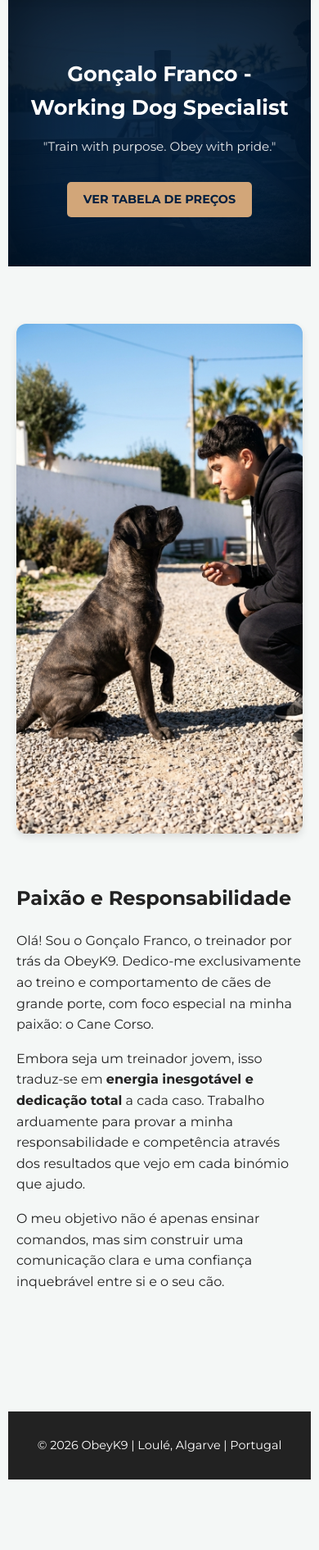
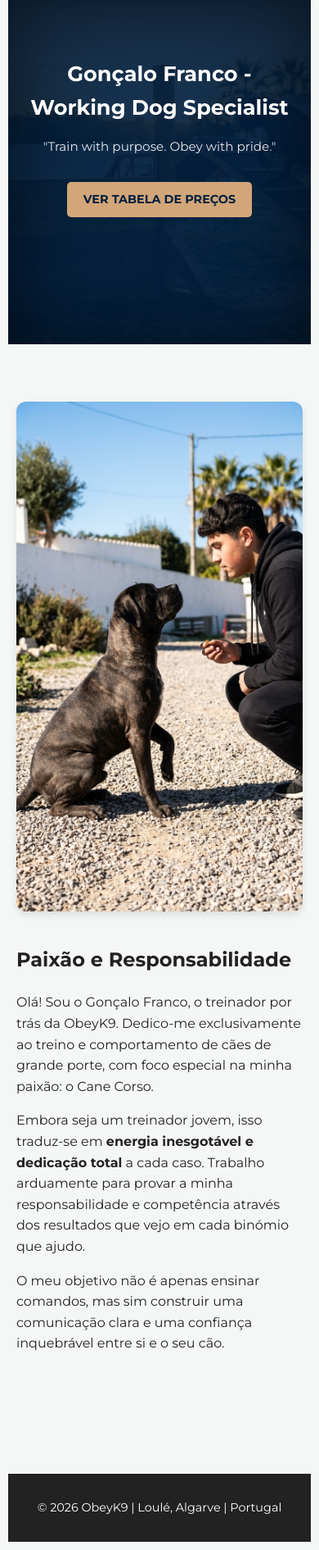
Before and after one commit to goncafrancovski/obeyk9, a Flask app: page / in a window 390 px wide. Shown: the part 183-2074 px from the top of the page at 82% size. Before the commit the page ends 1988 px from the top, so only its background shows below. Run offline with Flask 3, Linux system fonts and the light colour scheme.

Commit message:
Update style.css

```diff
--- a/static/style.css
+++ b/static/style.css
@@ -15,14 +15,16 @@ nav { background: white; padding: 20px 8%; display: flex; justify-content: space
 nav a { text-decoration: none; color: var(--azul-dark); font-weight: 700; margin-left: 25px; transition: 0.3s; }
 nav a:hover { color: var(--bege-accent); }
 
+/* HERO */
 .hero {
-    background: url('/static/banner_goncalo.jpg.png') center/cover;
+    background: url('/static/banner_goncalo.jpg.png') center top/cover no-repeat;
     color: white;
     padding: 100px 20px;
     text-align: center;
     position: relative;
     overflow: hidden;
     z-index: 1;
+    min-height: 350px;
 }
 .hero::before {
     content: '';
@@ -51,10 +53,12 @@ nav a:hover { color: var(--bege-accent); }
 .img-flex { flex: 1; border-radius: 12px; box-shadow: 0 4px 10px rgba(0,0,0,0.1); max-width: 45%; }
 .texto-flex { flex: 1; }
 
+/* Cards e Preços */
 .card { background: white; border: none; border-radius: 10px; padding: 25px; margin-bottom: 20px; box-shadow: 0 4px 10px rgba(0,0,0,0.05); }
 .item-preco { display: flex; justify-content: space-between; padding: 10px 0; border-bottom: 1px solid #ddd; font-weight: 700; }
 .price { color: var(--azul-dark); }
 
+/* Formulário de Contacto */
 .form-grupo { margin-bottom: 15px; text-align: left; }
 .form-grupo label { display: block; font-weight: 700; margin-bottom: 5px; color: var(--azul-dark); }
 .form-grupo input, .form-grupo textarea { width: 100%; padding: 12px; border: 1px solid #ddd; border-radius: 5px; font-family: inherit; }
@@ -66,7 +70,8 @@ nav a:hover { color: var(--bege-accent); }
 
 footer { background: #222; color: white; text-align: center; padding: 30px; font-size: 0.9rem; }
 
-img { max-width: 100%; height: auto; } /* faz todas imagens se ajustarem */
+/* Responsividade geral */
+img { max-width: 100%; height: auto; }
 body, .container { width: 100%; box-sizing: border-box; padding: 10px; }
 
 @media (max-width: 1024px) {
@@ -78,10 +83,24 @@ body, .container { width: 100%; box-sizing: border-box; padding: 10px; }
 @media (max-width: 768px) {
     nav { flex-direction: column; gap: 10px; padding: 15px; }
     .nav-logo-container img { max-height: 100px; }
-    .seccao-flex { flex-direction: column; }
-    .img-flex { max-width: 100%; }
-    .hero { padding: 60px 15px; }
+
+    /* Página de Serviços ajusta lado a lado nos tablets grandes, empilha só em telemóveis muito pequenos */
+    .seccao-flex {
+        flex-direction: row;
+        flex-wrap: wrap;
+        gap: 20px;
+    }
+    .img-flex, .texto-flex { flex: 1 1 50%; }
+    .img-flex { max-width: 100%; height: auto; }
+
+    /* Hero ajustado para telemóvel */
+    .hero { padding: 60px 15px; min-height: 300px; background-position: center top; }
     .hero h1 { font-size: 1.6rem; }
     .hero p { font-size: 0.95rem; }
     .hero .btn-precos { padding: 10px 20px; font-size: 0.9rem; }
 }
+
+@media (max-width: 480px) {
+    /* Empilha serviços em telemóveis muito pequenos */
+    .seccao-flex { flex-direction: column; }
+}
```
